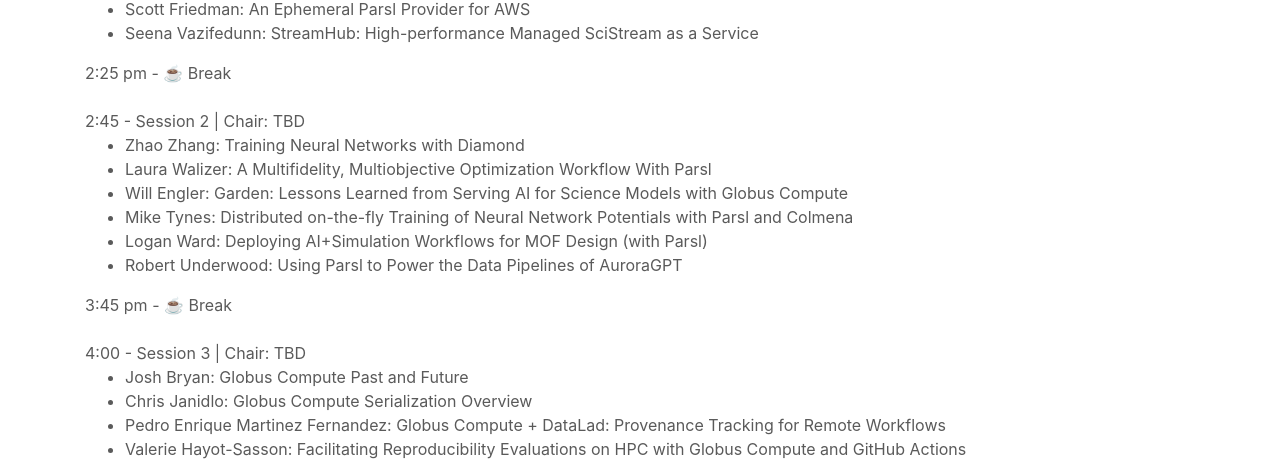
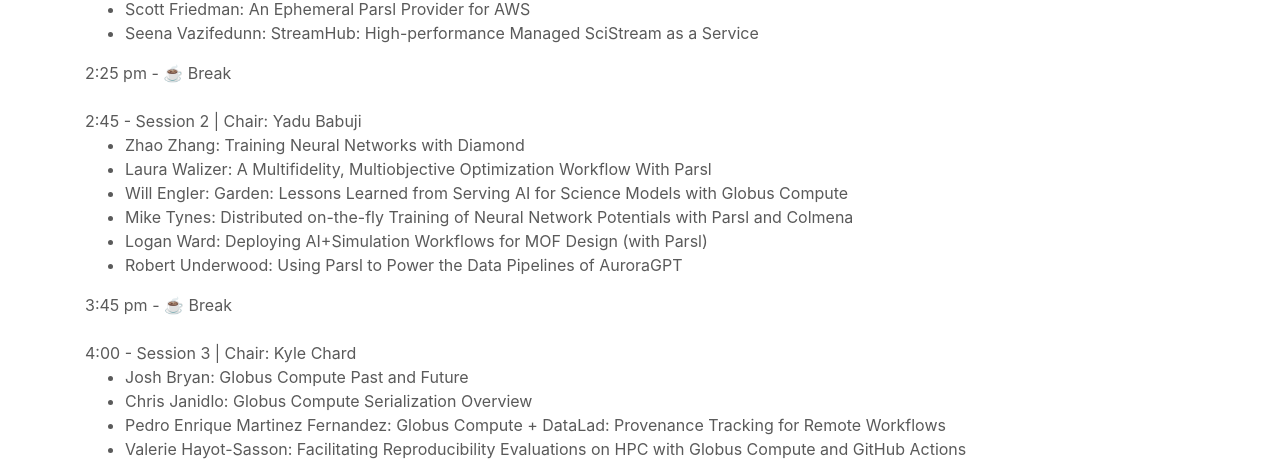
Before and after one commit to Parsl/parsl.github.io, a Jekyll site: the page built from parslfest/parslfest2025.html, in a window 1280 px wide and 900 px high, scrolled down 1361 px. Shown: the part 149-610 px from the top of the window. Built offline with Jekyll 4.4.1, drawn with Linux system fonts in a browser that asks for light colours.

Commit message:
Update session chairs

```diff
--- a/parslfest/parslfest2025.html
+++ b/parslfest/parslfest2025.html
@@ -149,7 +149,7 @@
 
       2:25 pm - ☕️ Break  <br /><br />
 
-      2:45 - Session 2 | Chair: TBD
+      2:45 - Session 2 | Chair: Yadu Babuji
       <ul>
 		<li>Zhao Zhang: Training Neural Networks with Diamond</li>
 		<li>Laura Walizer: A Multifidelity, Multiobjective Optimization Workflow With Parsl</li>
@@ -161,7 +161,7 @@
 
       3:45 pm - ☕️ Break  <br /><br />
 
-      4:00 - Session 3 | Chair: TBD
+      4:00 - Session 3 | Chair: Kyle Chard
       <ul>
 		<li>Josh Bryan: Globus Compute Past and Future</li>
 		<li>Chris Janidlo: Globus Compute Serialization Overview</li>
```
